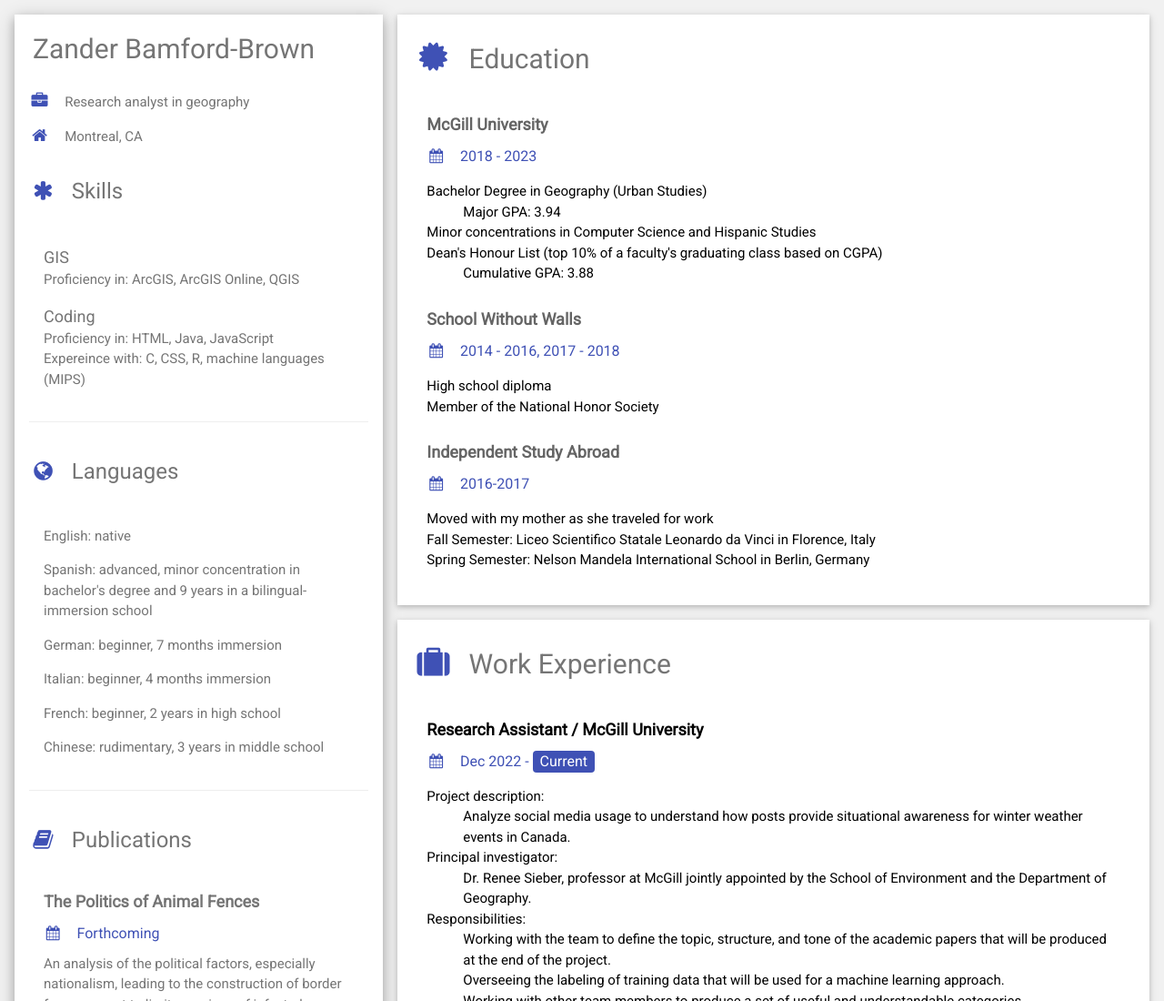
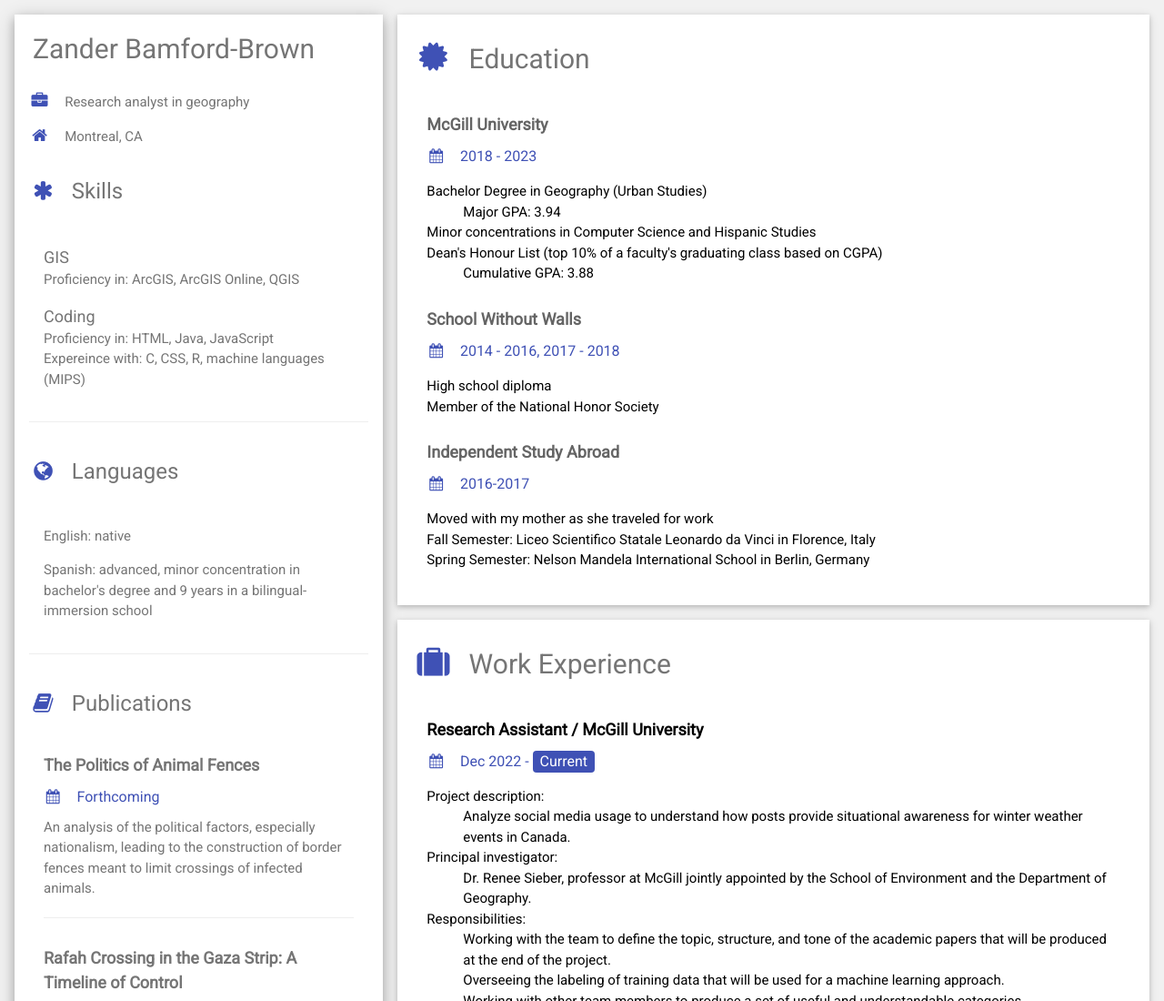
Before and after one commit to ZanderB-B/ZanderB-B.github.io, a plain HTML site: page index.html in a window 1280 px wide. Shown: the top 1100 px of the page at 91% size. Drawn offline with nearby package versions, Linux system fonts and the light colour scheme.

Commit message:
Update languages in index.html

```diff
--- a/index.html
+++ b/index.html
@@ -52,10 +52,6 @@ html,body,h1,h2,h3,h4,h5,h6 {font-family: "Roboto", sans-serif}
           <div class="w3-container">
           <p>English: native </p>
           <p>Spanish: advanced, minor concentration in bachelor's degree and 9 years in a bilingual-immersion school </p>
-          <p>German: beginner, 7 months immersion </p>
-          <p>Italian: beginner, 4 months immersion </p>
-          <p>French: beginner, 2 years in high school </p>
-          <p>Chinese: rudimentary, 3 years in middle school </p>
         </div>
 <hr>
 
@@ -66,7 +62,7 @@ html,body,h1,h2,h3,h4,h5,h6 {font-family: "Roboto", sans-serif}
               An analysis of the political factors, especially nationalism, leading to the construction of border fences meant to limit crossings of infected animals. <br>
               <hr>
             </div>
-          <div class="w3-container">
+            <div class="w3-container">
               <h5 class=""><b>Rafah Crossing in the Gaza Strip: A Timeline of Control</b></h5>
               <h6 class="w3-text-indigo"><i class="fa fa-calendar fa-fw w3-margin-right"></i>March 2023</h6>
               An interactive timeline of the groups that have had control over the Rafah Crossing Point in the Gaza Strip. All research was done by the author. All coding was done by the author with React.js.<br>
```
